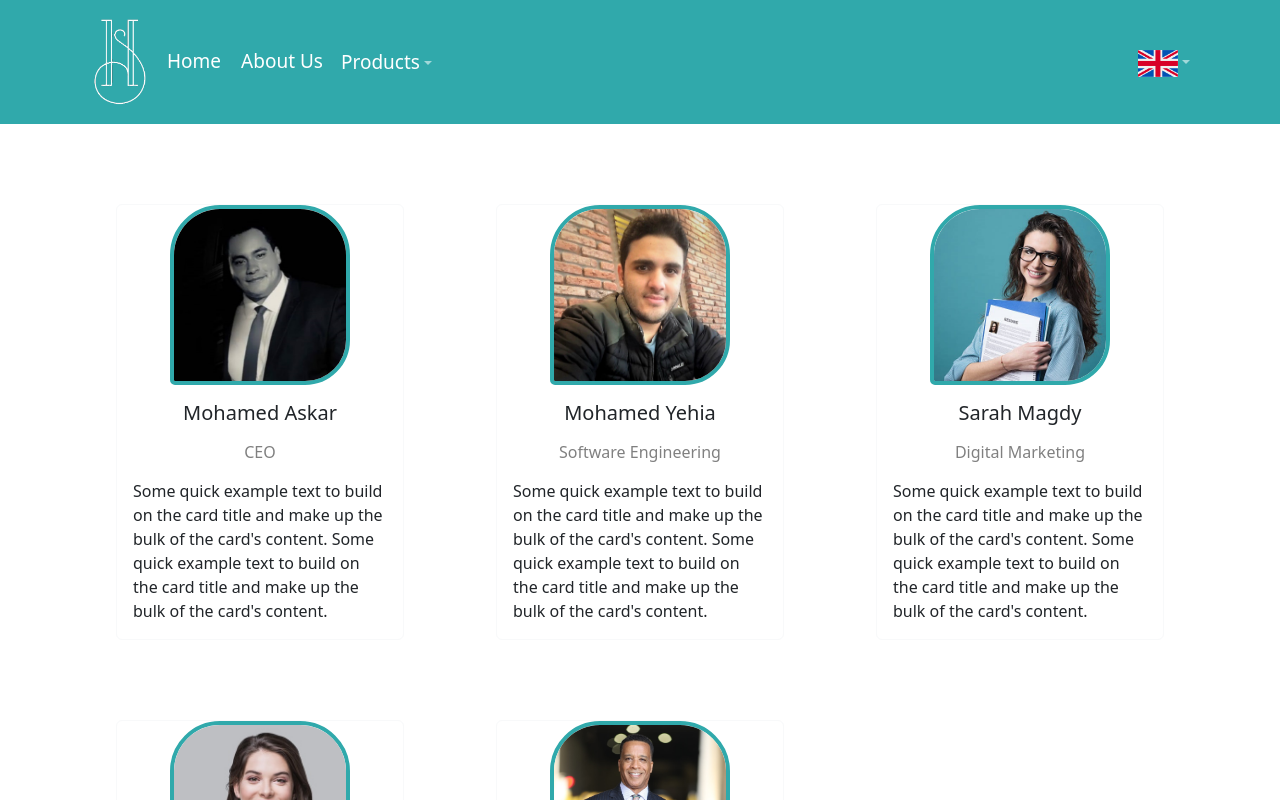
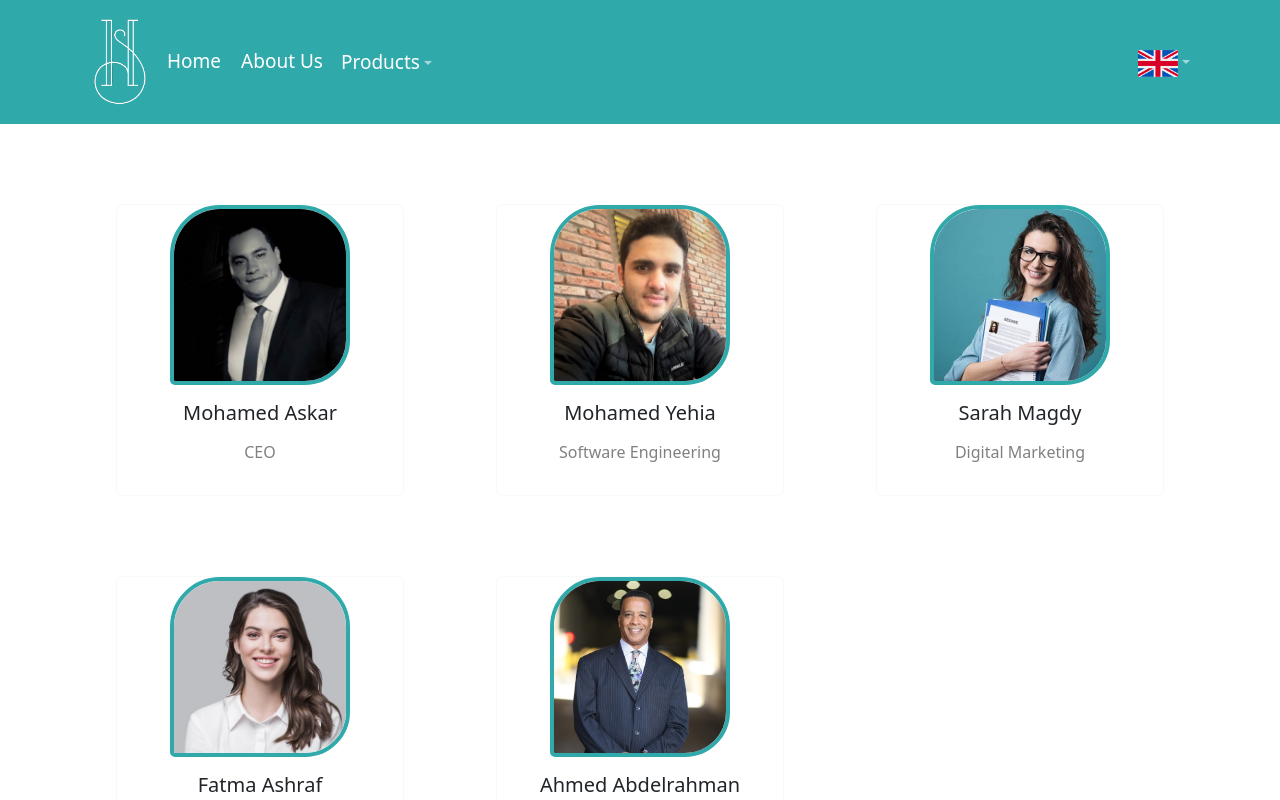
Before and after one commit to MohamedYehia1998/Smarniture, a React (Create React App) app in the folder frontend/: page /about in a window 1280 px wide. Shown: the top 800 px of the page. Built offline with nearby package versions, Linux system fonts and the light colour scheme.

Commit message:
remove unnecessary text

```diff
--- a/frontend/src/components/Personnel/Personnel.tsx
+++ b/frontend/src/components/Personnel/Personnel.tsx
@@ -30,14 +30,14 @@ const Personnel: React.FC<PersonnelProps> = ({ personkey }) => {
                         {aboutUsItems[fixLanguage(language)][personkey].role}
                     </Card.Text>
                 </div>
-                <div style={{ marginTop: '15px' }}>
+                {/* <div style={{ marginTop: '15px' }}>
                     <Card.Text>
                         Some quick example text to build on the card title and make up the
                         bulk of the card's content.
                         Some quick example text to build on the card title and make up the
                         bulk of the card's content.
                     </Card.Text>
-                </div>
+                </div> */}
             </Card.Body>
         </Card>
     )
```
